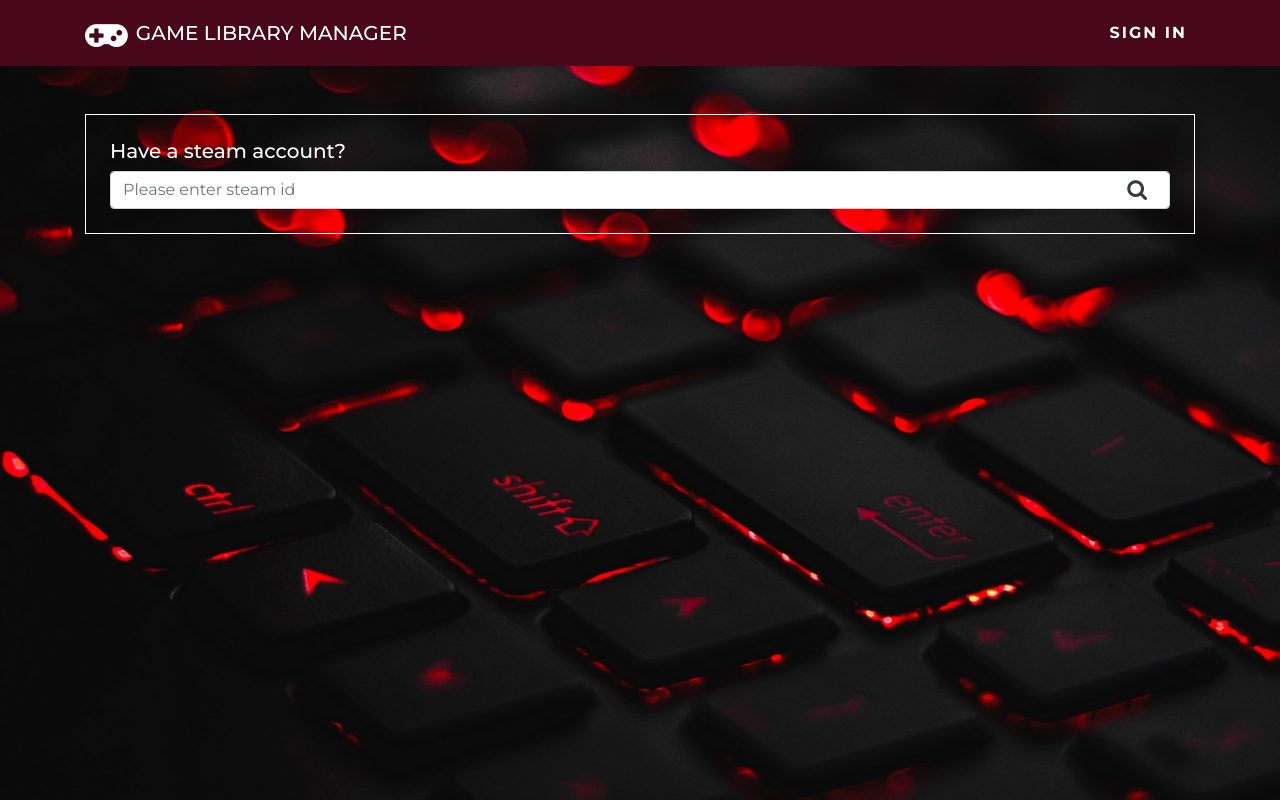
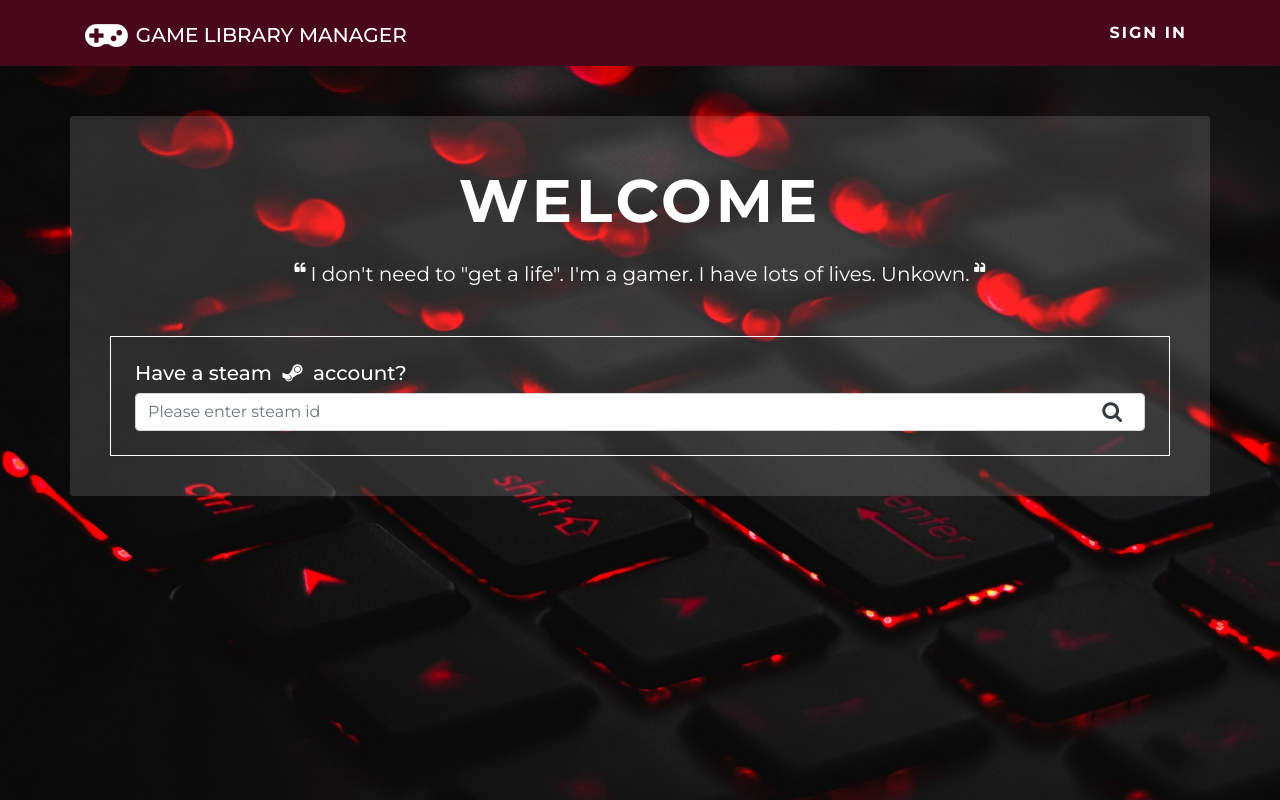
Before and after one commit to vuhi/templates, a plain HTML site: page index.html in a window 1280 px wide. Drawn offline with nearby package versions, Linux system fonts and the light colour scheme.

Commit message:
add quotes

```diff
--- a/index.css
+++ b/index.css
@@ -29,6 +29,34 @@ body {
   border: 1px solid gold;
 }
 
+.body .container {
+  background: rgba(255, 255, 255, 0.137);
+  padding: 40px;
+  margin-top: 50px;
+  border-radius: 3px;
+}
+
+.wel-come {
+  font-size: 60px;
+  font-weight: bold;
+  letter-spacing: 4px;
+  color: rgb(255, 255, 255);
+}
+
+.quote-l, .quote-r {
+  position: absolute;
+  top: 0;
+  font-size: 12px !important;
+}
+
+.quote-l {
+  left: 0;
+}
+
+.quote-r {
+  right: 0;
+}
+
 .search-wrapper {
   position: relative;
 }
--- a/index.html
+++ b/index.html
@@ -1,4 +1,4 @@
-<!doctype html>
+<!Doctype html>
 <html lang="en">
   <head>
     <meta charset="utf-8">
@@ -18,7 +18,7 @@
       <div class="container">
           <a class="navbar-brand d-flex align-items-center text-white" href="/">
             <i class="fa fa-gamepad fa-2x" aria-hidden="true"></i>
-            <span class="h5 m-0 ml-2 p-0">GAME LIBRARY MANAGER</span>
+            <span class="h5 m-0 ml-2 p-0 pt-1">GAME LIBRARY MANAGER</span>
           </a>
           <button class="navbar-toggler" type="button" data-toggle="collapse" data-target="#navbarSupportedContent" aria-controls="navbarSupportedContent" aria-expanded="false" aria-label="Toggle navigation">
             <span class="navbar-toggler-icon"></span>
@@ -47,12 +47,19 @@
 
     <div class="body">
       <div class="container">
+        <p class="wel-come text-center">WELCOME</p>
+        <p class="text-center m-0">
+          <span class="h5 font-weight-light px-3" style="position: relative;">
+            <i class="fa fa-quote-left quote-l" aria-hidden="true"></i>
+            I don't need to "get a life". I'm a gamer. I have lots of lives. Unkown.
+            <i class="fa fa-quote-left fa-flip-horizontal quote-r" aria-hidden="true"></i>
+          </span>
+        </p>
         <div class="border border-white p-4 mt-5">
-          <h5>Have a steam account?</h5>
+          <h5>Have a steam &nbsp;<i class="fa fa-steam" aria-hidden="true">&nbsp;</i> account?</h5>
           <div class="search-wrapper">
             <input type="text" class="form-control" id="steam-id" placeholder="Please enter steam id">
             <button type="button" class="btn search-btn"><i class="fa fa-search fa-lg text-dark" aria-hidden="true" onclick=""></i></button>
-
           </div>
         </div>
       </div>
```
